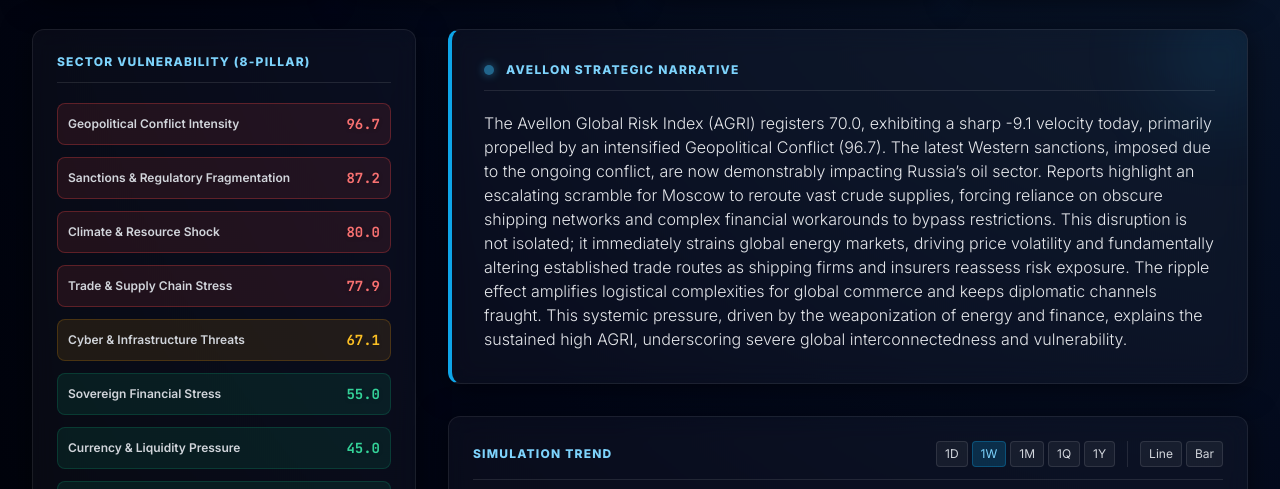
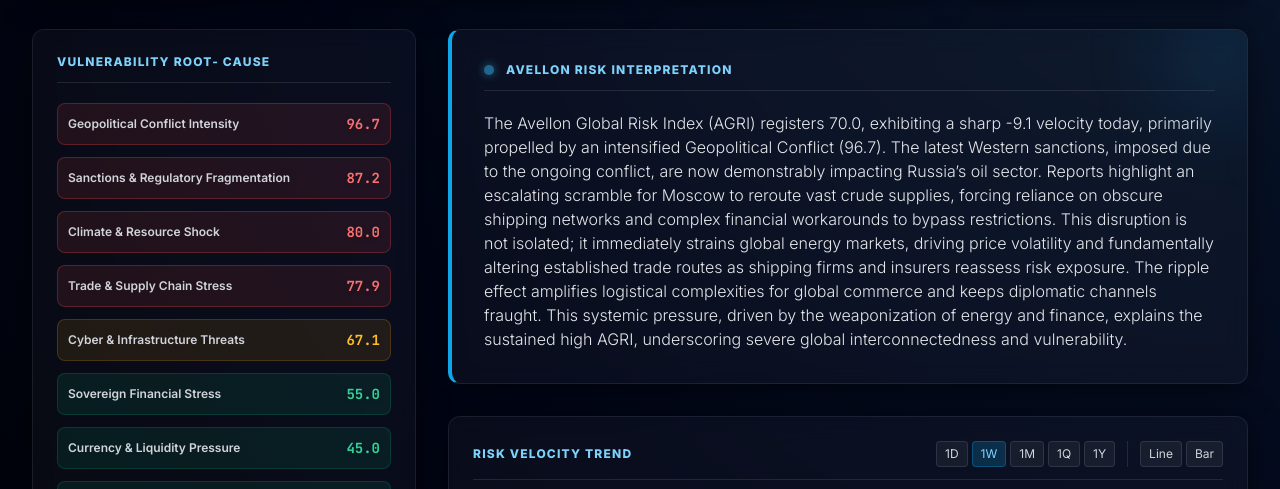
Before and after one commit to SrinivasanBalakrishnan/avellon-agri, a plain HTML site: page index.html in a window 1280 px wide. Shown: the part 307-796 px from the top of the page. Drawn offline with nearby package versions, Linux system fonts and the light colour scheme.

Commit message:
Update index.html
words change

```diff
--- a/index.html
+++ b/index.html
@@ -48,7 +48,7 @@
         <div class="grid grid-cols-1 lg:grid-cols-3 gap-8">
             <div class="space-y-8 lg:col-span-1">
                 <div class="glass-panel p-6">
-                    <h2 class="text-xs font-bold uppercase tracking-widest border-b border-white/10 pb-3 mb-5 text-sky-300">Sector Vulnerability (8-Pillar)</h2>
+                    <h2 class="text-xs font-bold uppercase tracking-widest border-b border-white/10 pb-3 mb-5 text-sky-300"> Vulnerability Root- cause </h2>
                     <div id="pillar-grid" class="space-y-3"><p class="text-xs text-gray-500 italic">Decrypting index data...</p></div>
                 </div>
 
@@ -63,14 +63,14 @@
                     <div class="absolute -top-10 -right-10 w-32 h-32 bg-sky-500/10 rounded-full blur-2xl"></div>
                     <div class="flex items-center mb-5 border-b border-white/10 pb-3">
                         <div class="h-2.5 w-2.5 rounded-full bg-sky-400 animate-pulse mr-3 shadow-[0_0_10px_#38bdf8]"></div>
-                        <h2 class="text-xs font-bold uppercase tracking-widest text-sky-300">Avellon Strategic Narrative</h2>
+                        <h2 class="text-xs font-bold uppercase tracking-widest text-sky-300">Avellon Risk Interpretation</h2>
                     </div>
                     <p class="text-gray-200 leading-relaxed text-sm md:text-base font-light" id="agri-brief">Generating incident report...</p>
                 </div>
 
                 <div class="glass-panel p-6">
                     <div class="flex flex-col md:flex-row justify-between items-start md:items-center border-b border-white/10 pb-3 mb-5 space-y-3 md:space-y-0">
-                        <h2 class="text-xs font-bold uppercase tracking-widest text-sky-300">Simulation Trend</h2>
+                        <h2 class="text-xs font-bold uppercase tracking-widest text-sky-300">Risk velocity Trend</h2>
 
                         <div class="flex items-center space-x-3">
                             <div class="flex space-x-1">
```
